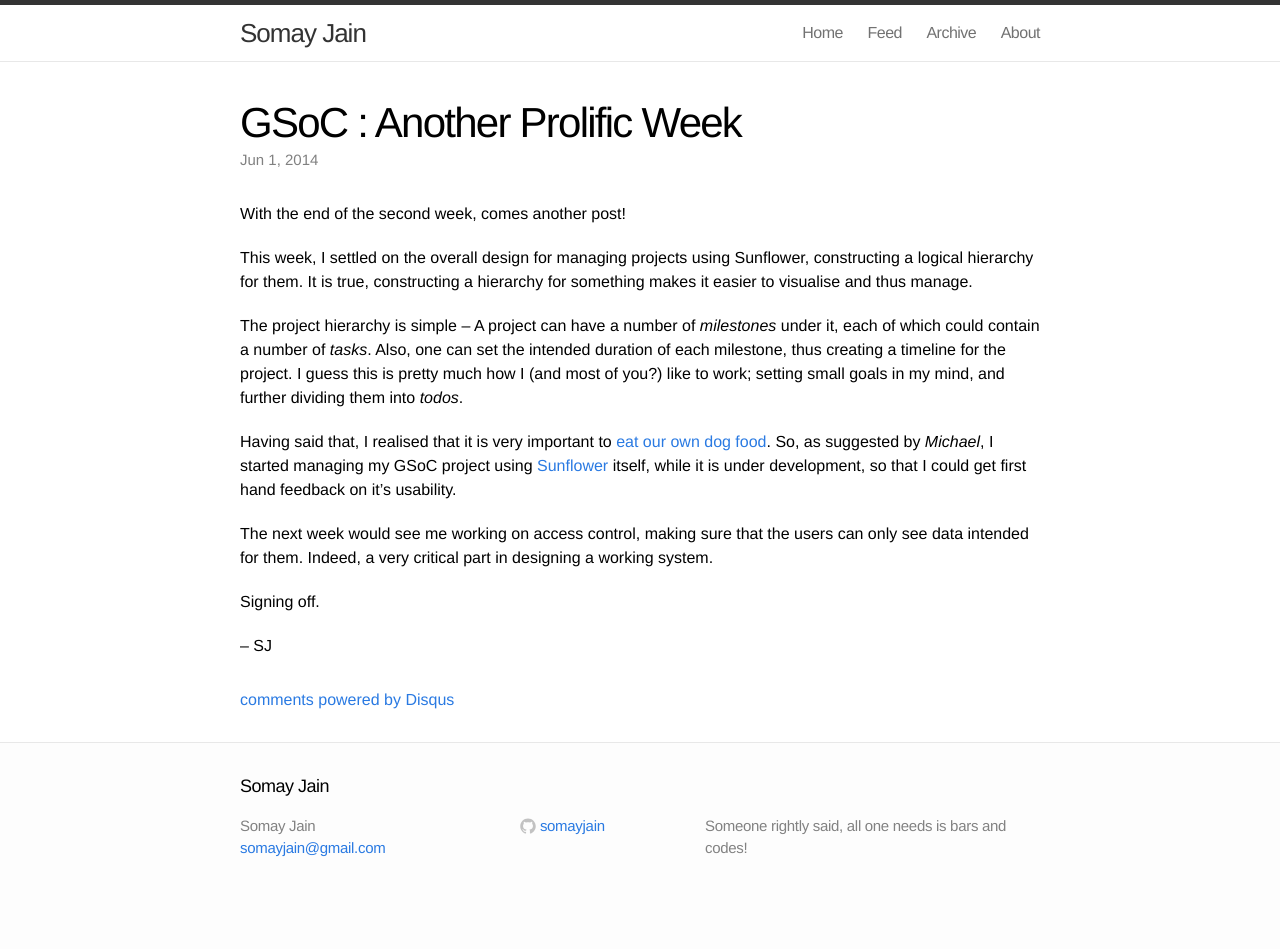
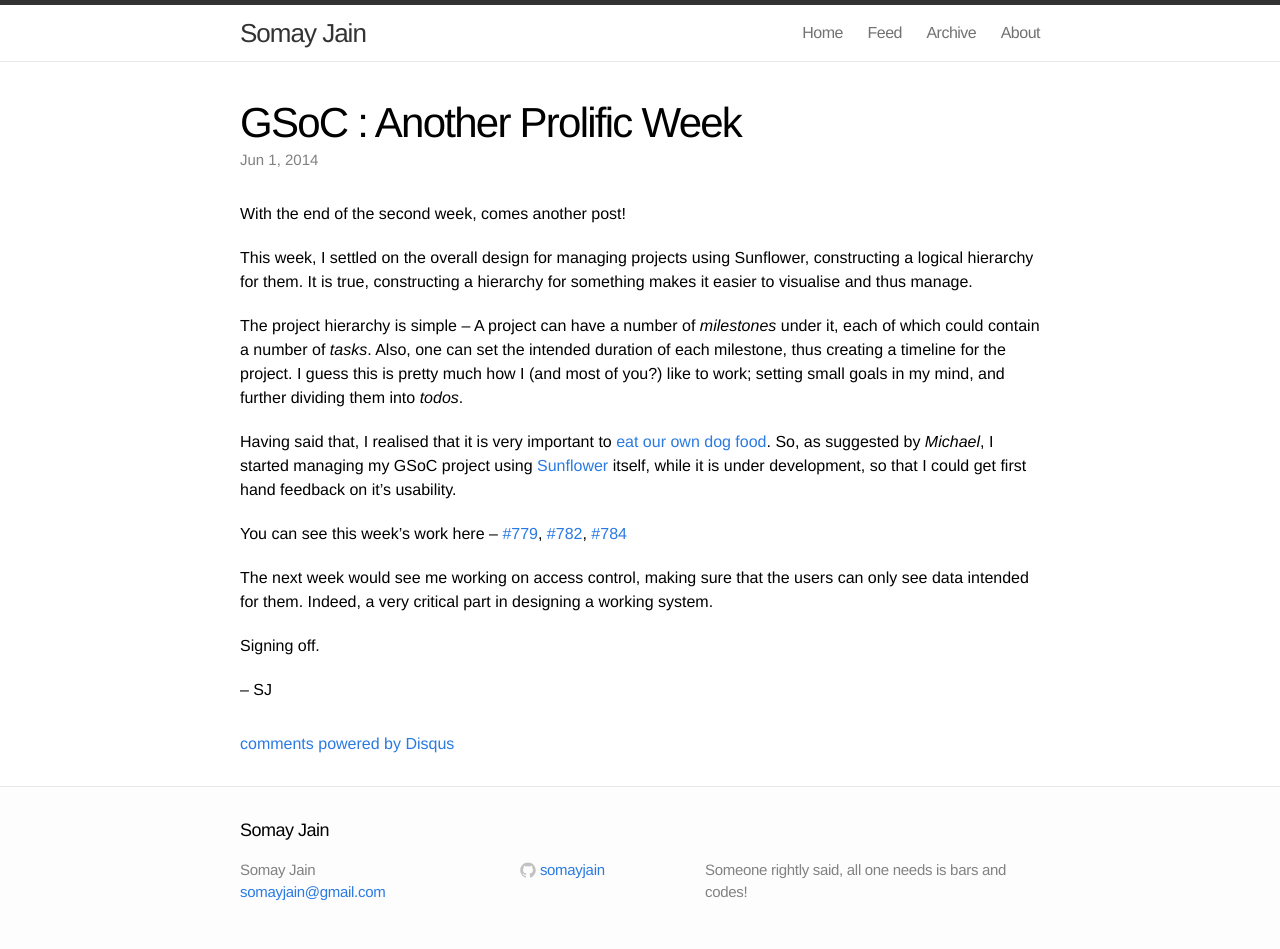
Before and after one commit to somayjain/somayjain.github.io, a Jekyll site: the page built from _posts/2014-06-01-week2.markdown, in a window 1280 px wide. Built offline with Jekyll 4.4.1, drawn with Linux system fonts in a browser that asks for light colours; comment, search, counter and statistics services are not loaded; before the commit the page ends 905 px from its top, so only the background shows below that.

Commit message:
Adding PRs

```diff
--- a/_includes/header.html
+++ b/_includes/header.html
@@ -21,7 +21,7 @@
           <!-- <a class="page-link" href="{{ page.url | prepend: site.baseurl }}">{{ page.title }}</a> -->
           <!-- {{page.url}} -->
           <a class="page-link" href="/">Home</a>
-          <a class="page-link" href="/feed.xml/">Feed</a>
+          <a class="page-link" href="/feed.xml">Feed</a>
           <a class="page-link" href="/archive/">Archive</a>
           <a class="page-link" href="/about/">About</a>
 
--- a/_posts/2014-05-25-week1.markdown
+++ b/_posts/2014-05-25-week1.markdown
@@ -35,6 +35,8 @@ In all, I would say, I struggled a bit with the documentation of Google Feed API
 
 Having read this post, if you have a bit more patience, do check out the demo site [here](http://demo.ssf.sahanafoundation.org) :)
 
+Also, this week's work can be found here -- [#770](https://github.com/flavour/eden/pull/770)
+
 Signing off.
 
 -- SJ
--- a/_posts/2014-06-01-week2.markdown
+++ b/_posts/2014-06-01-week2.markdown
@@ -14,6 +14,8 @@ The project hierarchy is simple -- A project can have a number of _milestones_ u
 
 Having said that, I realised that it is very important to [eat our own dog food](http://en.wikipedia.org/wiki/Eating_your_own_dog_food). So, as suggested by _Michael_, I started managing my GSoC project using [Sunflower](http://demo.ssf.sahanafoundation.org/demo/project/project/6/milestone) itself, while it is under development, so that I could get first hand feedback on it's usability.
 
+You can see this week's work here -- [#779](https://github.com/flavour/eden/pull/779), [#782](https://github.com/flavour/eden/pull/782), [#784](https://github.com/flavour/eden/pull/784)
+
 The next week would see me working on access control, making sure that the users can only see data intended for them. Indeed, a very critical part in designing a working system.
 
 Signing off.
```
